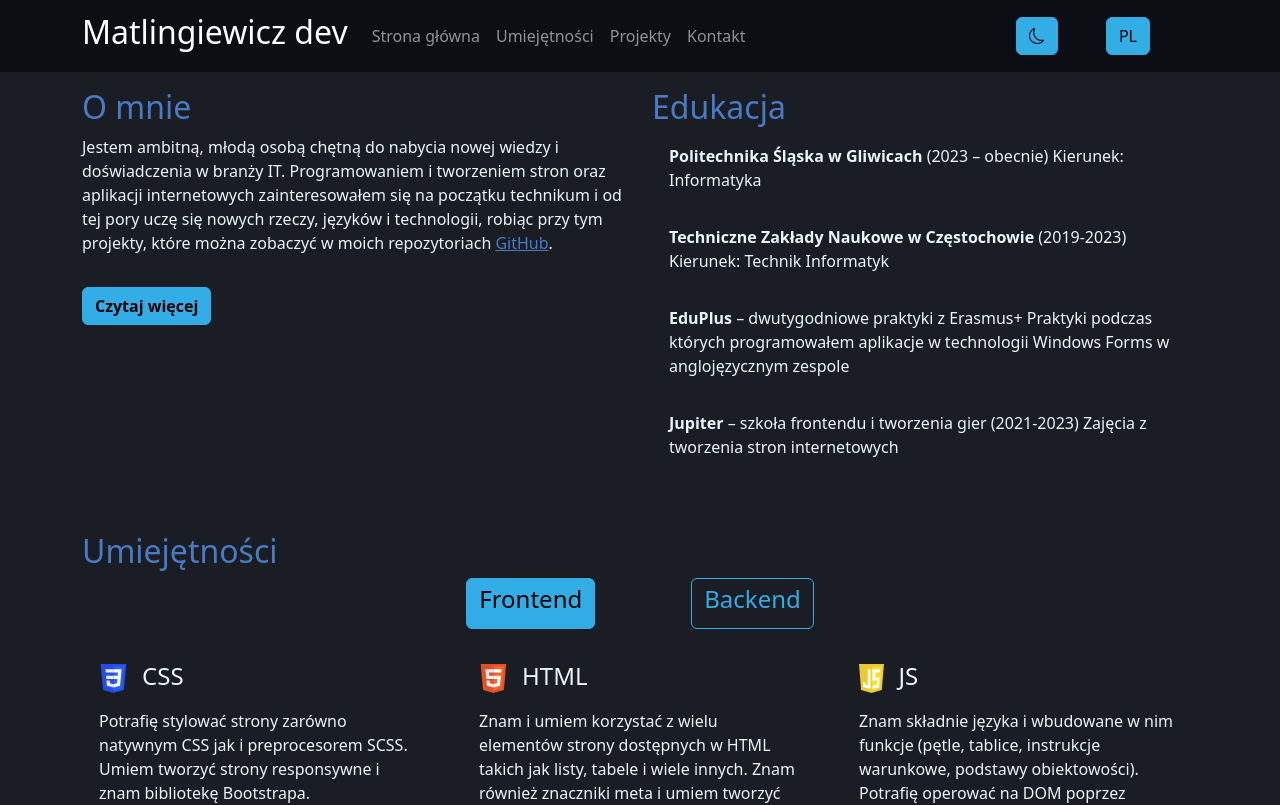
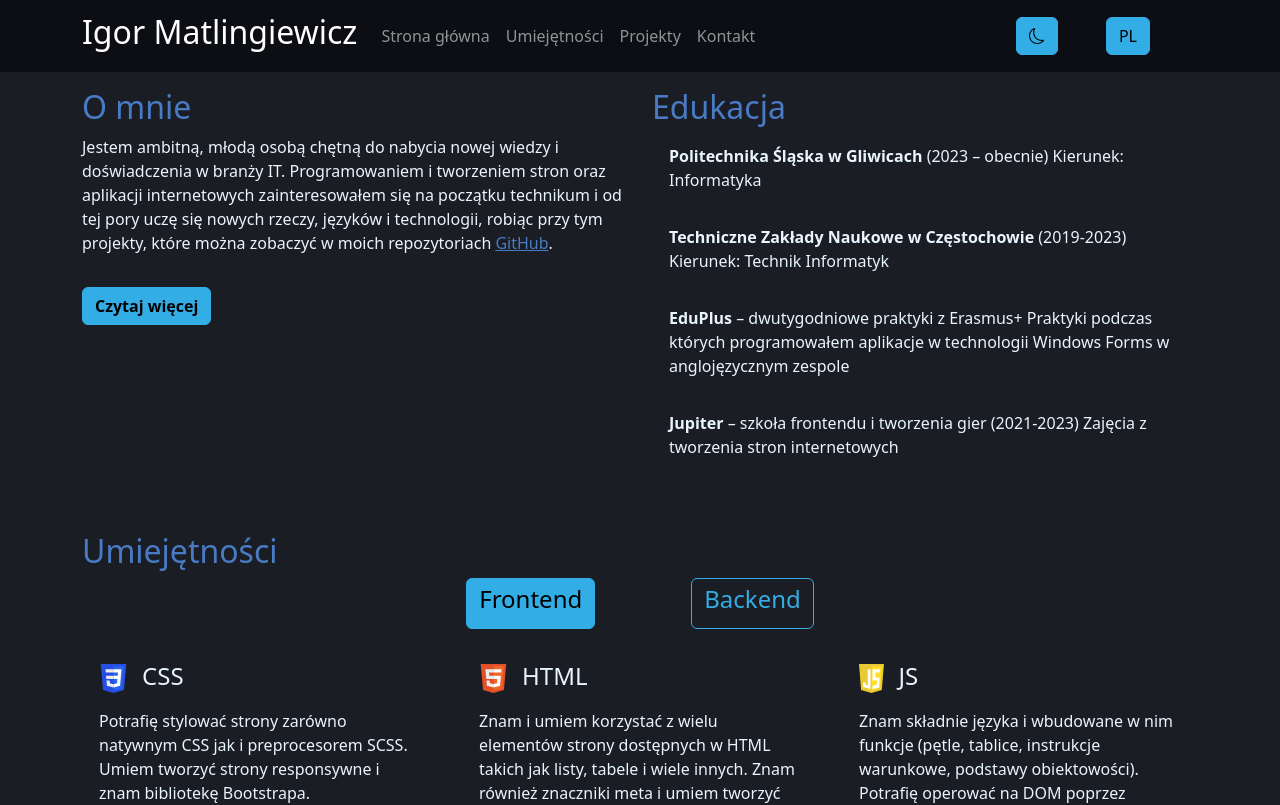
Before and after one commit to IgorMatlingiewicz/MyMainSite, a React (Vite) app: page / in a window 1280 px wide. Shown: the top 805 px of the page. Built offline with nearby package versions, Linux system fonts and the light colour scheme.

Commit message:
Changed some text

```diff
--- a/src/components/Navbar.jsx
+++ b/src/components/Navbar.jsx
@@ -27,7 +27,7 @@ export default function AppNavbar({ setLanguage, language, setMode, mode }) {
   return (
     <Navbar bg={mode == "dark" ? "secondary" : "primary"} variant="dark" expand="lg" className='m-0 sticky-top' expanded={expanded} ref={navbarRef}>
       <Container>
-        <Navbar.Brand className="cursor-pointer" onClick={() => handleLinkClick('home')}><h2>Matlingiewicz dev</h2></Navbar.Brand>
+        <Navbar.Brand className="cursor-pointer" onClick={() => handleLinkClick('home')}><h2>Igor Matlingiewicz</h2></Navbar.Brand>
         <Navbar.Toggle aria-controls="basic-navbar-nav" onClick={() => setExpanded(expanded ? false : true)} />
         <Navbar.Collapse id="basic-navbar-nav">
           <Nav className="me-auto">
--- a/src/data/contentPL.json
+++ b/src/data/contentPL.json
@@ -93,7 +93,7 @@
         "mail": "E-mail: ",
         "phoneNumber": "Numer telefonu: ",
         "form": {
-            "formInfo": "Fromularz kontaktowy:",
+            "formInfo": "Formularz kontaktowy:",
             "name": "Imie i nazwisko",
             "phone": "Numer telefonu (opcjonalne)",
             "message": "Treść wiadomości:",
```
